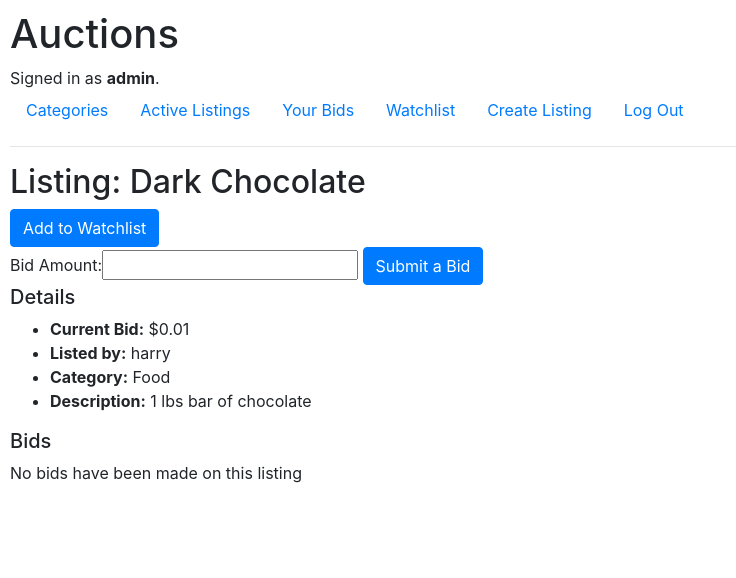
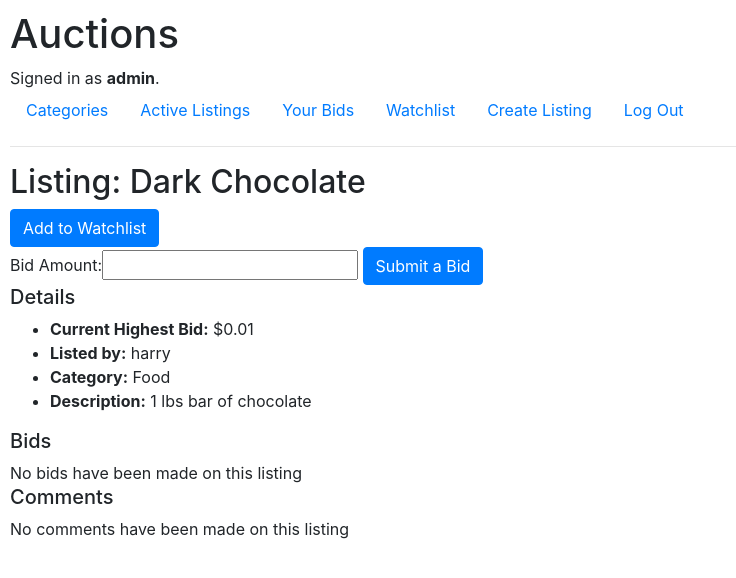
Before and after one commit to therochaexperience/cs50-django-auctions, a Django app: page /viewListing/1 in a window 1280 px wide. Shown: the top 578 px of the page, without its empty margins (0-736 px from the left). Run offline with Django 3.2, Linux system fonts and the light colour scheme; a user stored in the database is signed in; data comes from the database, SQL or seed files in the repository; both versions use the stored data as it was after the commit; some libraries are stand-ins or nearby versions.

Commit message:
Created comments model. Refactored viewListing.

```diff
--- a/auctions/models.py
+++ b/auctions/models.py
@@ -91,8 +91,25 @@ class Bid(models.Model):
             amount = amount)
         return bid
 
-# comments
-    # which listing
-    # which user
-    # comment contents
-    # date
+class Comment(models.Model):
+    listing = models.ForeignKey(
+        Listing,
+        on_delete=models.CASCADE,
+        related_name="comments_on_listing"
+    )
+    user = models.ForeignKey(
+        User,
+        on_delete=models.CASCADE,
+        related_name="comments_by_user"
+    )
+    content = models.TextField(max_length=1000)
+
+    created_at = models.DateTimeField(auto_now_add=True)
+
+    @classmethod # DRY?
+    def create(cls, listing, user, content):
+        comment = cls(
+            listing = listing,
+            user = user,
+            content = content)
+        return comment
--- a/auctions/templates/auctions/listing.html
+++ b/auctions/templates/auctions/listing.html
@@ -12,7 +12,7 @@
 
     {% if owner %}
         <a class="nav-link" href="{% url 'updateListing' listing.id %}">Update Listing</a>
-        <a class="nav-link" href="{% url 'closeListing' listing.id %}">Close the Auction</a>
+        <a class="nav-link" href="{% url 'closeListing' listing.id %}">Close the Listing</a>
     {% else %}
         {% if listing.active %}
             {% if on_watchList %}
@@ -37,7 +37,7 @@
     <h5>Details</h5>
     <!-- add image of listing -->
     <ul>
-        <li><strong>Current Bid:</strong> ${{ listing.currentBid }}</li> <!--hardcoded currency symbol, better option? -->
+        <li><strong>Current Highest Bid:</strong> ${{ listing.currentBid }}</li> <!--hardcoded currency symbol, better option? how to get username of highest bid -->
         <li><strong>Listed by:</strong> {{ listing.owner }}</li> <!--link to userpage-->
         <li><strong>Category:</strong> {{ listing.category }}</li> <!--link to category-->
         <li><strong>Description:</strong> {{ listing.description }}</li> <!--link to category-->
@@ -53,4 +53,16 @@
     {% else %}
         No bids have been made on this listing
     {% endif %}
+
+    <h5>Comments</h5>
+    {% if comments %}
+        {% for comment in comments %}
+        <li>
+                Comment Date/Time {{ bid.created_at }} Bid Amount: ${{ bid.amount }} by {{ bid.user }}
+        </li>
+        {% endfor %}
+    {% else %}
+        No comments have been made on this listing
+    {% endif %}
+
 {% endblock %}
--- a/auctions/templates/auctions/watchList.html
+++ b/auctions/templates/auctions/watchList.html
@@ -13,6 +13,6 @@
         </li>
         {% endfor %}
     {% else %}
-        <strong>No listings on your Watchlist</strong>
+        No listings on your Watchlist
     {% endif %}
 {% endblock %}
--- a/auctions/views.py
+++ b/auctions/views.py
@@ -129,19 +129,16 @@ def updateListing(request, listingID):
 
 @login_required
 def viewListing(request, listingID):
-    # what is post request is sent?
     try:
         listing = Listing.objects.get(pk=listingID)
     except:
         return HttpResponseRedirect(reverse("index"))
     bids = listing.bids_on_listing.all()
+    context = {"listing":listing, "bids": bids}
     if listing.active:
         if listing.owner.id == request.user.id:
-            return render(request, "auctions/listing.html", {
-                "listing": listing,
-                "owner": True,
-                "bids": bids
-            })
+            context["owner"] = True
+            return render(request, "auctions/listing.html", context)
         else:
             bidForm = BidForm()
             try: # DRY?
@@ -159,18 +156,17 @@ def viewListing(request, listingID):
                     "bids": bids
                 })
     else: # Listing not active
-        # add redirect to index with error message stating that listing is no longer active
-        # can only view inactive listings if logged in and owner
-        try:
-            winner = listing.bids_on_listing.last().user
-            message = f'Winning user is {listing.bids_on_listing.last().user}'
-        except:
-            message = "No bids were made on this listing"
         return render(request, "auctions/listing.html", {
             "listing": listing,
-            "message": message,
+            "message": getWinner(listing),
             "bids": bids
         })
+
+def getWinner(listing):
+    try:
+        return f'Winning user is {listing.bids_on_listing.last().user}'
+    except:
+        return "No bids were made on this listing"
 
 @login_required
 def closeListing(request, listingID):
@@ -178,16 +174,11 @@ def closeListing(request, listingID):
         listing = Listing.objects.get(pk=listingID)
     except:
         return HttpResponseRedirect(reverse("index"))
-    try:
-        winner = listing.bids_on_listing.last().user
-        print(winner)
-    except:
-        print("No bids were made on this listing")
     if request.user == listing.owner:
         listing.active = False
         listing.save()
-        return HttpResponseRedirect(reverse("viewListing", args=[listingID])) # last bid will be winning bid, because only highest bidwill be allowed
-    #     return HttpResponseRedirect(reverse("viewListing", args=[listingID]))
+    return HttpResponseRedirect(reverse("viewListing", args=[listingID]))
+
 
 @login_required
 def submitBid(request, listingID):
@@ -263,9 +254,11 @@ def deleteComment(request, listingID):
     pass
 
 # def viewUser
+    # see a user's profile
+    # shows username, date joined
 
-# def viewBids
-
+# def viewUserBids
+    # see all bids created by the logged in user
 
 # improve front end layout - bootstrap
 # https://docs.djangoproject.com/en/3.1/topics/i18n/timezones/ render template with local timezone
```
Also changed, not shown: auctions/migrations/0009_comment.py (added), db.sqlite3.
